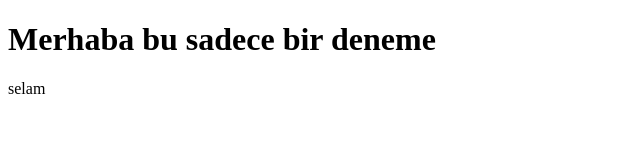
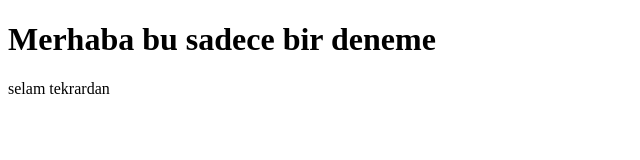
Before and after one commit to elcinkaya/GrideaBitirmeProjesi, a website: page views/dashboard.html in a window 1280 px wide. Shown: the full height of the page, 0-640 px from the left. Drawn offline with Linux system fonts and the light colour scheme.

Commit message:
ufak değişiklik

```diff
--- a/views/dashboard.html
+++ b/views/dashboard.html
@@ -7,8 +7,6 @@
 </head>
 <body>
     <h1>Merhaba bu sadece bir deneme</h1>
-    <p>selam
-
-    </p>
+    <p>selam tekrardan</p>
 </body>
 </html>
```
